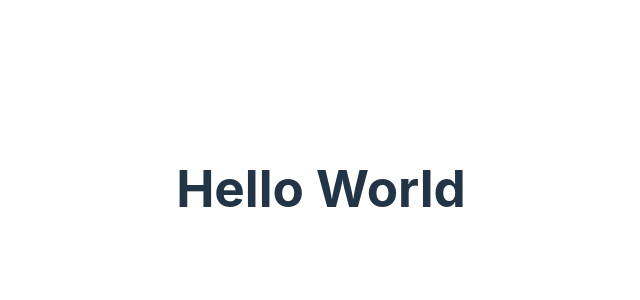
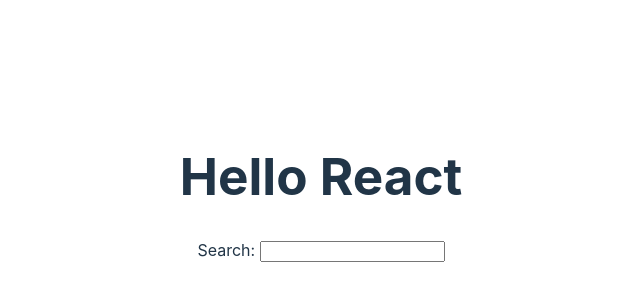
Before and after one commit to thetrend/react-app, a React (Vite) app: page / in a window 1280 px wide. Shown: the part 212-512 px from the top of the page, without its empty margins (319-959 px from the left). Built offline with nearby package versions, Linux system fonts and the light colour scheme.

Commit message:
Add search form

```diff
--- a/src/App.tsx
+++ b/src/App.tsx
@@ -5,7 +5,9 @@
 function App() {
   return (
     <div>
-      <h1>Hello World</h1>
+      <h1>Hello {title}</h1>
+      <label htmlFor="search">Search: </label>
+      <input type="text" id="search" />
     </div>
   );
 }
```
